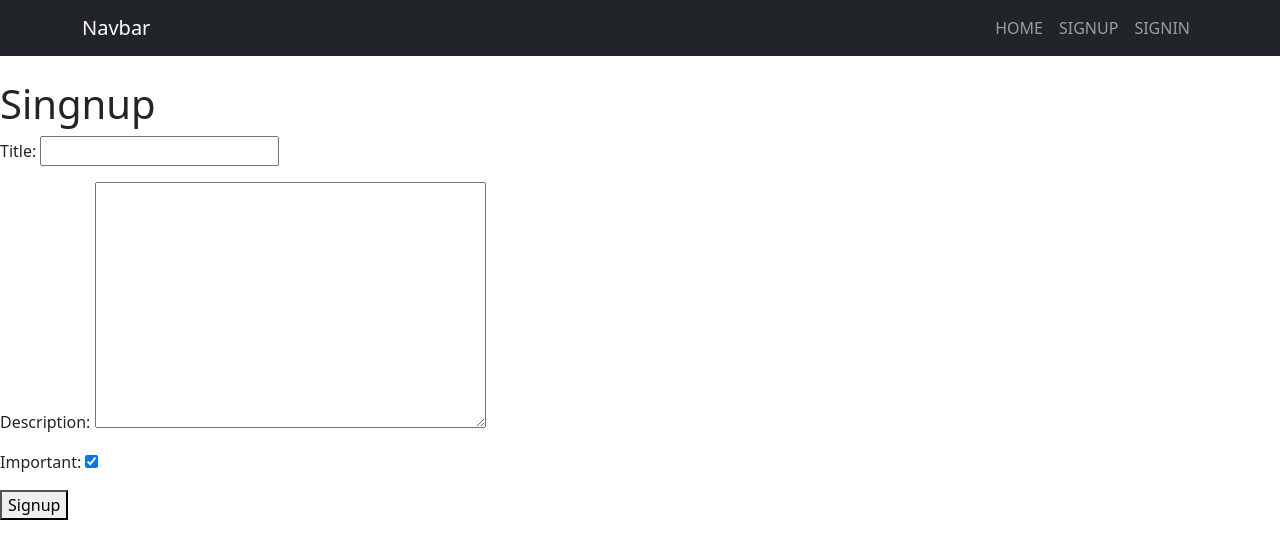
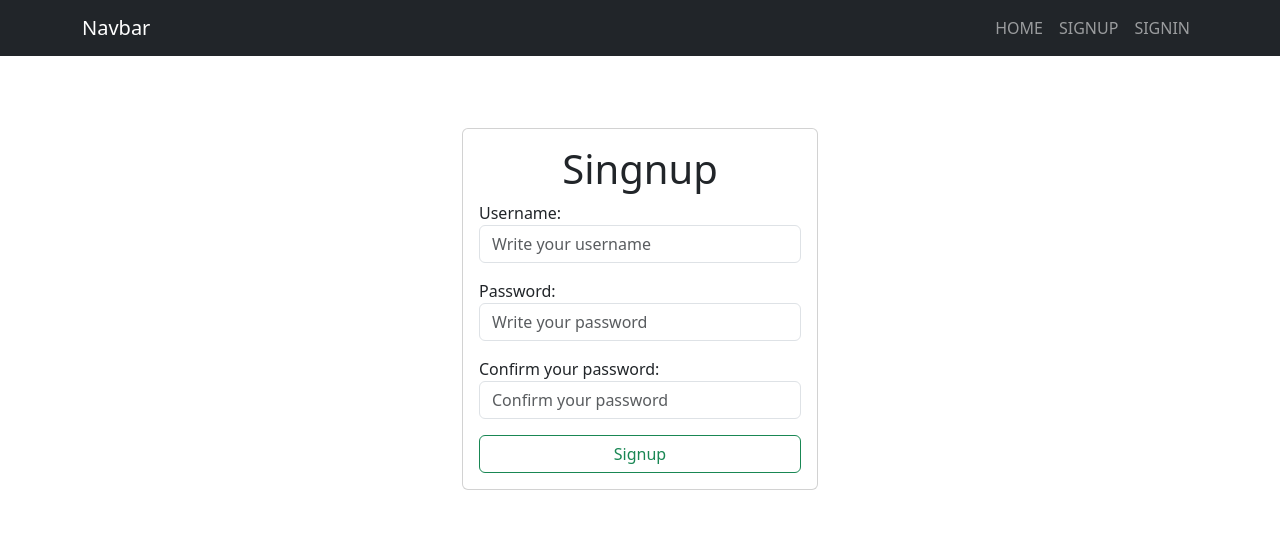
Before and after one commit to daaguirre0215/dj-aut-crud, a Django app: template tasks/templates/signup.html in a window 1280 px wide. Shown: the top 559 px of the page. Run offline with Django 4.2, Linux system fonts and the light colour scheme; the template is opened without the code that fills it: values that come from a table or form of the project are taken from there, others are empty.

Commit message:
Estilizamos el Singnup

```diff
--- a/tasks/templates/signup.html
+++ b/tasks/templates/signup.html
@@ -3,11 +3,35 @@
 {% extends 'base.html' %}
 {% block content %}
 
+<main class="container">
+    <div class="row">
+        <div class="col-md-4 offset-md-4">
+            <form action="/signup/" method="post" class="card card-body mt-5">
+                <h1 class="text-center">Singnup</h1>
+            {{error}}
+                {% csrf_token %}
+                <div class="mb-3">
+                    <label for="username">Username:</label>
+                    <input type="text" name="username" id="username" placeholder="Write your username" class="form-control" >
+                </div>
 
-<h1>Singnup</h1>
-{{error}}
-<form action="/signup/" method="post">
-    {% csrf_token %} {{form.as_p}}
-    <button>Signup</button>
-</form>
+                <div class="mb-3">
+                    <label for="password1">Password:</label>
+                    <input type="password" name="password1" id="password1" placeholder="Write your password" class="form-control">
+                </div>
+
+                <div class="mb-3">
+                    <label for="password2">Confirm your password:</label>
+                    <input type="password" name="password2" id="password2" placeholder="Confirm your password" class="form-control">
+                </div>
+
+            <form action="/signup/" method="post" class="card card-body text-center">
+
+                <button class="btn btn-outline-success">Signup</button>
+            </form>
+        </div>
+    </div>
+</main>
+
+
 {% endblock %}
```
Also changed, not shown: db.sqlite3.
